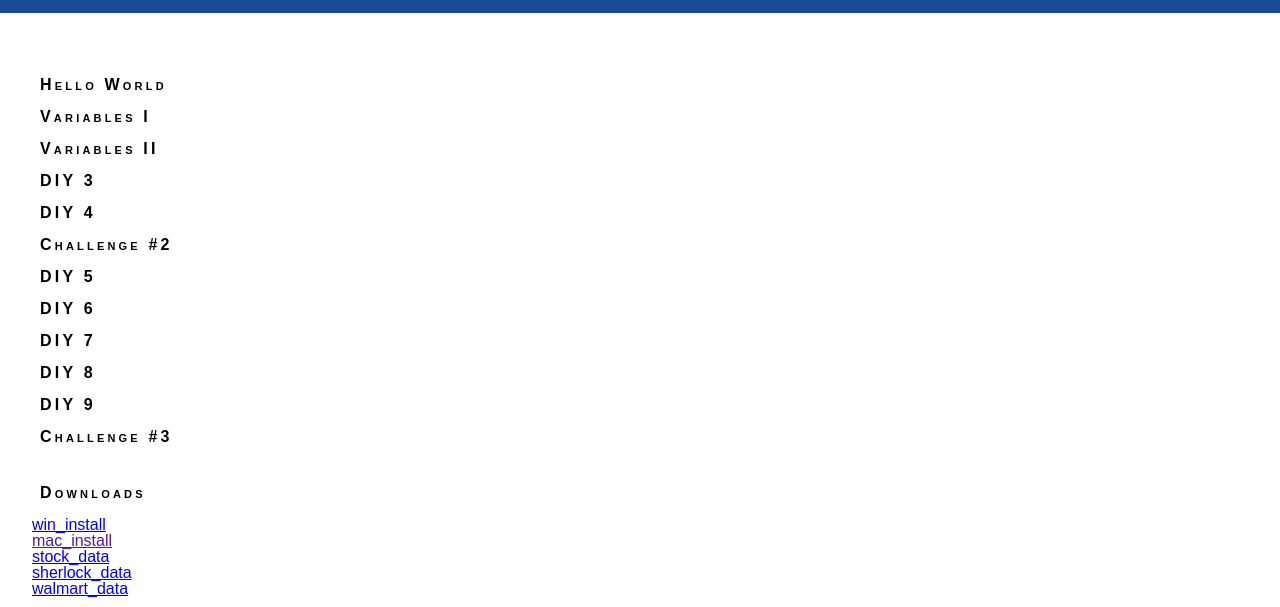
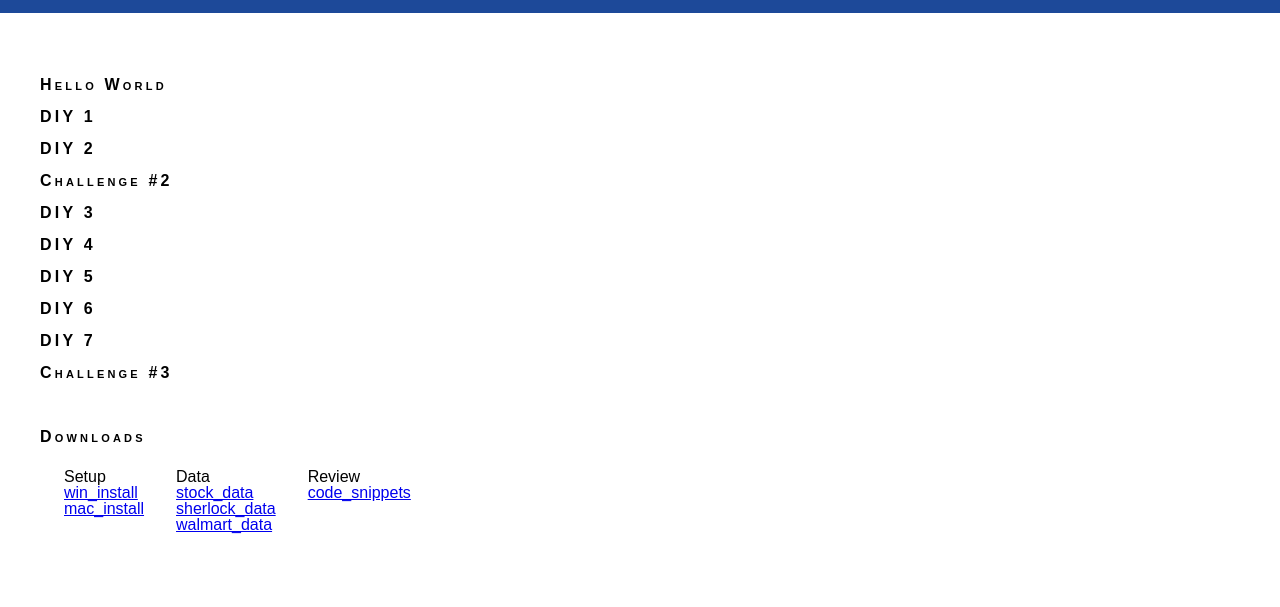
Before and after one commit to ByteSizedLabs/python-for-data-analytics, a plain HTML site: page index.htm in a window 1280 px wide. Shown: the part 115-722 px from the top of the page. Drawn offline with nearby package versions, Linux system fonts and the light colour scheme.

Commit message:
added more download links, need to fix spacing

```diff
--- a/index.htm
+++ b/index.htm
@@ -15,21 +15,31 @@
 
     <menu>
         <ul></ul>
-        <div>
-            <h2>Downloads</h3>
+        <h2>Downloads</h2>
+        <div id="downloads">
+                <div class="download">
+                Setup
+                <a href="https://raw.githubusercontent.com/ByteSizedLabs/python-for-data-analytics/master/setup/bsl_setup_win.ps1" download>win_install</a>
+                <a href="https://raw.githubusercontent.com/ByteSizedLabs/python-for-data-analytics/master/setup/bsl_setup_mac.command" download>mac_install</a>
+                </div>
 
-                <a href="https://raw.githubusercontent.com/ByteSizedLabs/python-for-data-analytics/master/installation_scripts/install_win_%20python-sublime.ps1" download>win_install</a>
-                <a href="">mac_install</a>
+                <div class="download">
+                Data
                 <a href="https://raw.githubusercontent.com/ByteSizedLabs/python-for-data-analytics/master/data/stocks.csv" download>stock_data</a>
                 <a href="https://raw.githubusercontent.com/ByteSizedLabs/python-for-data-analytics/master/data/sherlockholmes.txt" download>sherlock_data</a>
                 <a href="https://raw.githubusercontent.com/ByteSizedLabs/python-for-data-analytics/master/data/walmart_data.csv" download>walmart_data</a>
+                </div>
 
+                <div class="download">
+                Review
+                <a href="https://raw.githubusercontent.com/ByteSizedLabs/python-for-data-analytics/master/code_snippets.py" download>code_snippets</a>
+                </div>
         </div>
     </menu>
 
     <section></section>
 
-  <img src="images/logo.png" alt="logo" id="logo">
+    <img src="images/logo.png" alt="logo" id="logo">
 
 </body>
 
--- a/render.js
+++ b/render.js
@@ -33,16 +33,6 @@ $(document).ready(function () {
         type: 'challenge',
         instructions: ['Print "Hello World !!!" to the console'],
         solution: ['print("Hello World !!!")']
-    }, {
-        name: 'Variables I',
-        type: 'diy',
-        instructions: ['We can define variables like so:'],
-        solution: ['byte_name = "Python for Data Analytics"','language = "Python"','location = "Philadelphia"']
-    }, {
-        name: 'Variables II',
-        type: 'diy',
-        instructions: ["We can print variables like so:"],
-        solution: ['print(byte_name) # "Python for Data Analytics"','print(language) # "Python"','print(location)  # "Philadelphia"']
     }, {
         name: '',
         type: 'diy',
--- a/style.css
+++ b/style.css
@@ -69,15 +69,16 @@ menu li:hover {
 	opacity: 0.8;
 }
 menu div {
-	margin-top: 1.5em;
-}
-
-menu div h2 {
-	margin-bottom: 0.5em;
+	margin-top: 0.5em;
+	margin-bottom: 1.5em;
 }
 
 menu div a{
 	display: block;
+}
+
+menu ul {
+	margin-bottom: 2em;
 }
 section {
 	display: inline-block;
@@ -121,6 +122,15 @@ section ul li {
 	margin:0 auto;
 }
 
+#downloads{
+	display: flex;
+}
+
+.download{
+	margin-left: 2em;
+    flex-grow: 1;
+}
+
 .master {
     padding-top: 1rem;
     padding-bottom: 1rem;
```
